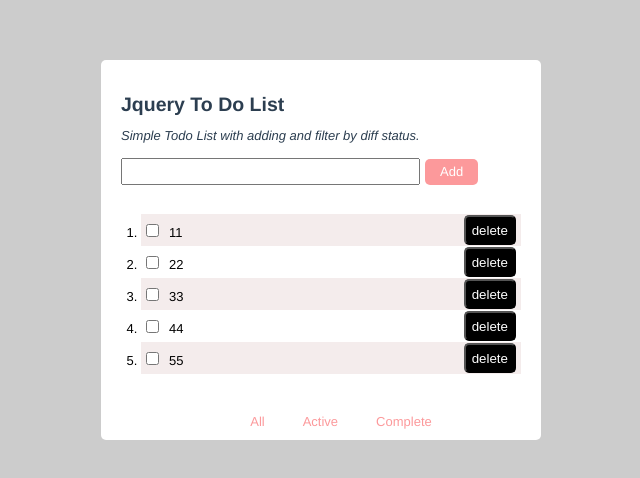
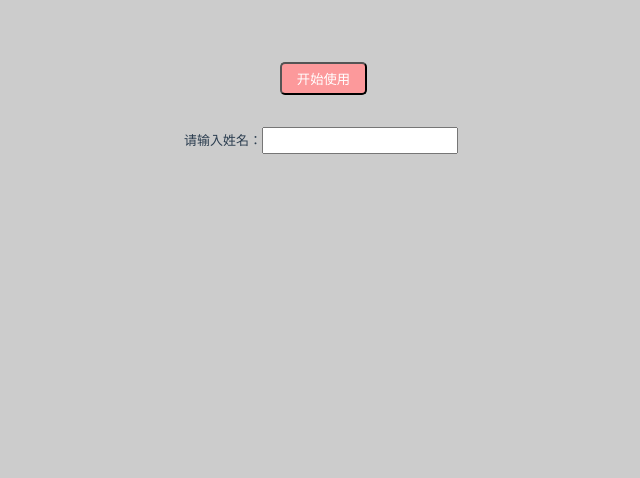
Before and after one commit to Amyoyzl/Todo-List-v1, a Vue app: page / in a window 1280 px wide. Shown: the top 478 px of the page, without its empty margins (319-959 px from the left). Built offline with nearby package versions, Linux system fonts and the light colour scheme; data requests are answered from the project's data file.

Commit message:
add main page

```diff
--- a/package.json
+++ b/package.json
@@ -13,6 +13,7 @@
         "core-js": "^2.6.5",
         "json-server": "^0.14.0",
         "vue": "^2.6.10",
+        "vue-router": "^3.0.7",
         "vuex": "^3.1.1"
     },
     "devDependencies": {
--- a/src/App.vue
+++ b/src/App.vue
@@ -1,16 +1,13 @@
 <template>
   <div id="app">
-    <v-todo-list />
+    <router-view></router-view>
   </div>
 </template>
 
 <script>
-import TodoList from './components/TodoList'
+import Main from './components/Main'
 export default {
-  name: 'app',
-  components: {
-    "v-todo-list": TodoList
-  }
+  name: 'app'
 }
 </script>
 
--- /dev/null
+++ b/src/components/Main.vue
@@ -0,0 +1,13 @@
+<template>
+    <div id="main">
+        <button class="btn">开始使用</button>
+        <br><br><br>
+        请输入姓名：<input type="text">
+    </div>
+</template>
+
+<script>
+export default {
+    name: 'Main'
+}
+</script>
--- a/src/css/app.css
+++ b/src/css/app.css
@@ -116,3 +116,23 @@
     height: 30px;
     margin-top: -4px;
 }
+
+#main {
+    text-align: center;
+}
+
+.btn {
+    display: inline-block;
+    background-color: #fc999b;
+    color: #ffffff;
+    border-radius: 5px;
+    text-align: center;
+    margin-top: 2px;
+    padding: 5px 15px;
+    margin-left: 5px;
+}
+
+.button:hover {
+    cursor: pointer;
+    opacity: .8;
+}
--- a/src/main.js
+++ b/src/main.js
@@ -1,10 +1,12 @@
 import Vue from 'vue'
 import App from './App.vue'
 import store from './store'
+import router from './router'
 
 Vue.config.productionTip = false
 
 new Vue({
     store,
+    router,
     render: h => h(App),
 }).$mount('#app')
--- /dev/null
+++ b/src/router/index.js
@@ -0,0 +1,14 @@
+import Vue from 'vue'
+import VueRouter from 'vue-router'
+import Main from '../components/Main'
+
+Vue.use(VueRouter)
+
+const routes = [{
+    path: '/',
+    component: Main
+}]
+
+export default new VueRouter({
+    routes
+})
```
Also changed, not shown: 1 other file (tests, documents, lock files or other folders).
